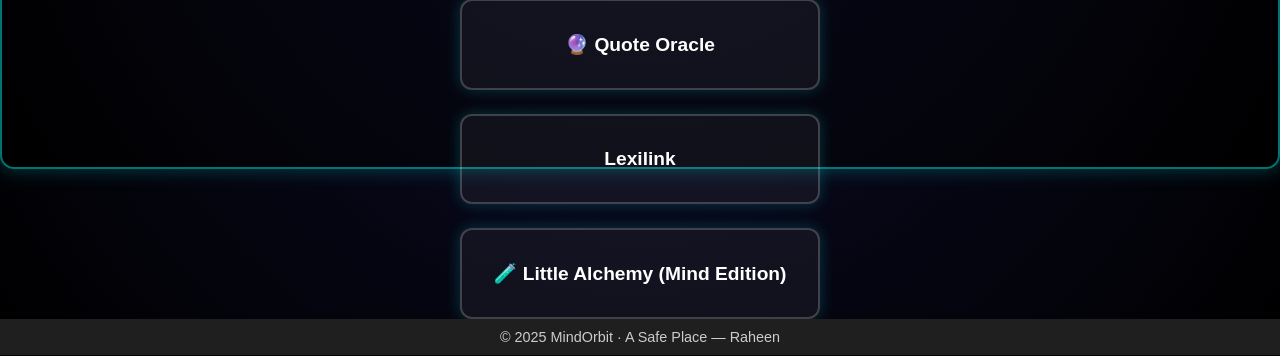
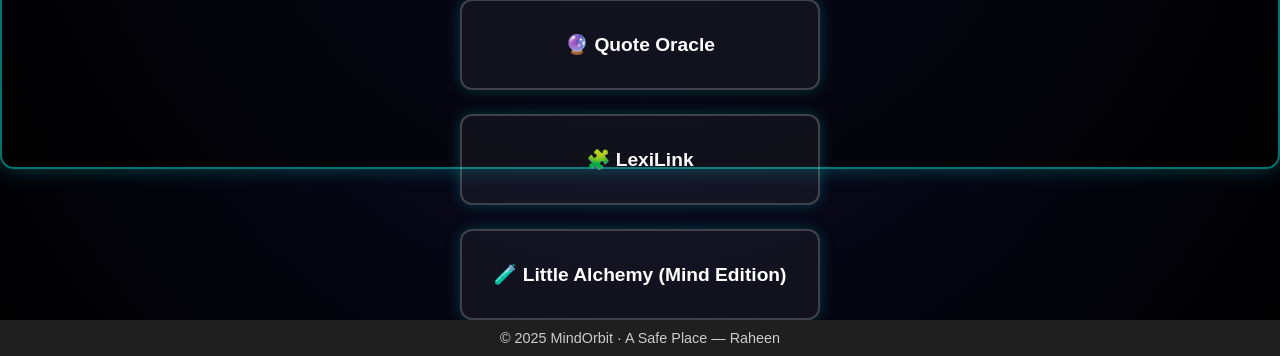
Before and after one commit to webstudios98-glitch/mindorbit, a Flask app: page /moodgame in a window 1280 px wide. Shown: the part 631-987 px from the top of the page. Run offline with Flask 3, Linux system fonts and the light colour scheme.

Commit message:
Update moodgame.html

```diff
--- a/templates/moodgame.html
+++ b/templates/moodgame.html
@@ -37,7 +37,7 @@
       <a href="/soothingsound" class="game-card">🎧 Soothing Sounds Mixer</a>
       <a href="/painting" class="game-card">🎨 Painting</a>
       <a href="/quotes" class="game-card">🔮 Quote Oracle</a>
-      <a href="/lexilink" class="game-card">Lexilink</a>
+     <a href="/lexilink" class="game-card">🧩 LexiLink</a>
  <!-- paste inside .game-grid -->
   <a href="/littlealchemy" class="game-card">🧪 Little Alchemy (Mind Edition)</a>
 
```
